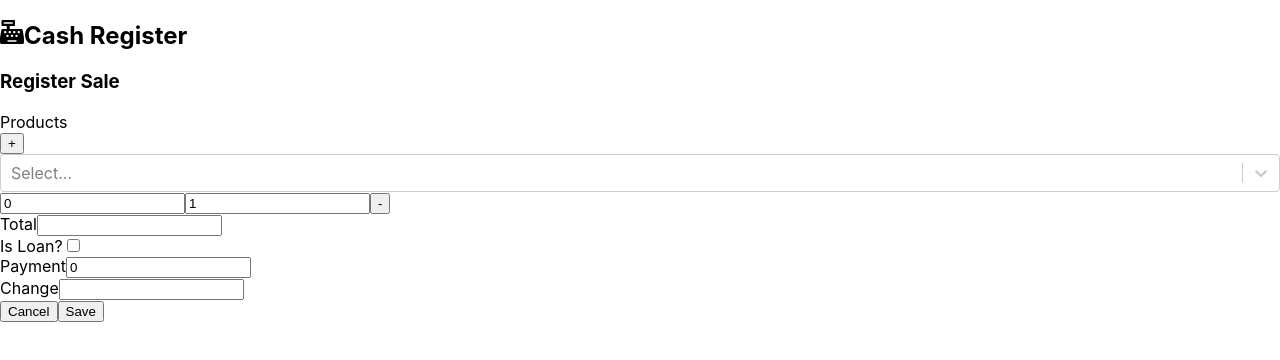
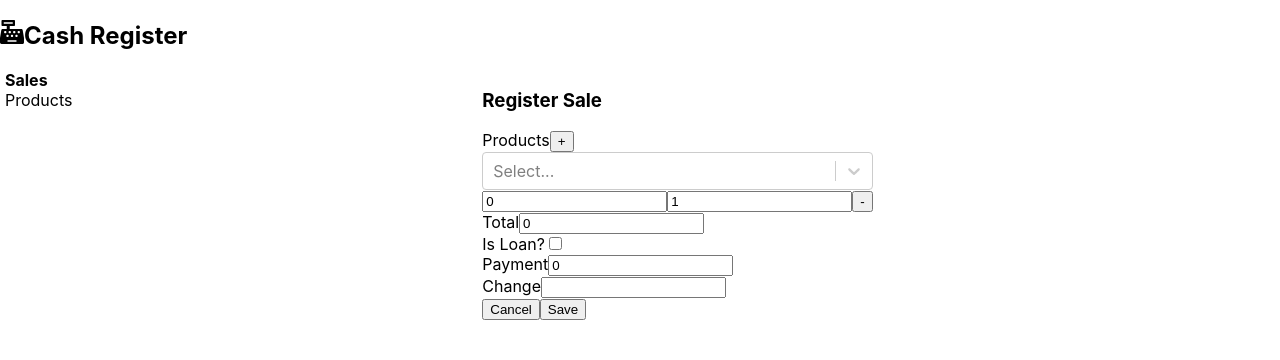
Before and after one commit to jcruz017/react-cash-register, a React (Create React App) app: page /sales/sale/new in a window 1280 px wide. Shown: the top 360 px of the page. Built offline with nearby package versions, Linux system fonts and the light colour scheme; no server answers.

Commit message:
Avances en el frontend

```diff
--- a/package.json
+++ b/package.json
@@ -14,6 +14,7 @@
     "react": "^18.2.0",
     "react-dom": "^18.2.0",
     "react-icons": "^4.4.0",
+    "react-loading": "^2.0.3",
     "react-router-dom": "^6.3.0",
     "react-scripts": "5.0.1",
     "react-select": "^5.4.0",
--- a/src/App.tsx
+++ b/src/App.tsx
@@ -1,18 +1,28 @@
 import React from 'react';
 import { FaCashRegister} from "react-icons/fa";
-import { Navigate, Route, Routes } from 'react-router-dom';
+import { Navigate, Route, Routes, NavLink } from 'react-router-dom';
 import ProductForm from './components/ProductForm';
 import ProductList from './components/ProductList';
 import SaleForm from './components/SaleForm';
 import SaleList from './components/SaleList';
 
 function App() {
+  const isNavigationActiveClass = ({isActive}: {isActive: boolean}) =>
+  `app-navigation-item ${isActive ? "selected" : undefined}`;
   return (
     <div className="App">
       <h2>
         <FaCashRegister/>
         Cash Register
       </h2>
+      <div className="app-navigation">
+
+
+      <div className="app-navigation-menu">
+        <NavLink to= "/sales" className={isNavigationActiveClass}>Sales</NavLink>
+        <NavLink to= "/products" className={isNavigationActiveClass}>Products</NavLink>
+
+      </div>
       <div className="app-navigation-content">
         <Routes>
           <Route path="/" element={<Navigate replace to="products"/>} />
@@ -25,6 +35,7 @@ function App() {
         </Routes>
 
       </div>
+      </div>
     </div>
   );
 }
--- a/src/components/ProductList.tsx
+++ b/src/components/ProductList.tsx
@@ -2,6 +2,7 @@ import React from "react";
 import axios from "axios";
 import { API } from "../config/constants";
 import { NavLink } from "react-router-dom";
+import Loading from "react-loading";
 
 export interface Product {
     productId: number;
@@ -14,16 +15,19 @@ export interface Product {
 
 export default function ProductList() {
     const [products, setProducts] = React.useState<ReadonlyArray<Product>>([]);
+    const [isloading, setLoading] = React.useState<Boolean>(false);
 
-    const getProducts = React.useCallback(async ()=> {
+    const getProducts = React.useCallback(async () => {
+        setLoading(true);
 
-        try{
+        try {
             const response = await axios.get<ReadonlyArray<Product>>(`${API}/Product`)
             setProducts(response.data);
         } catch (error) {
             console.error(error);
         }
-    }, [setProducts]);
+        setLoading(false);
+    }, [setProducts, setLoading]);
 
     const toggleProduct = React.useCallback(async (id: number) => {
         try {
@@ -40,10 +44,11 @@ export default function ProductList() {
     }, [products, setProducts]);
 
 
-    React.useEffect(()=> {getProducts();
+    React.useEffect(() => {
+        getProducts();
     }, [getProducts]);
 
-     return(
+    return (
         <div className="product-lists">
             <NavLink to='/products/product/new'>
                 <button>Add</button>
@@ -61,8 +66,8 @@ export default function ProductList() {
                 </thead>
                 <tbody>
                     {products.length > 0 ? (
-                        products.map((product, index)=>(
-                        <tr key={product.productId} className={index % 2 == 1 ? "odd"  : "even"}>
+                        products.map((product, index) => (
+                            <tr key={product.productId} className={index % 2 == 1 ? "odd" : "even"}>
                                 <td>{product.name}</td>
                                 <td>{product.salePrice}</td>
                                 <td>{product.buyPrice}</td>
@@ -80,9 +85,11 @@ export default function ProductList() {
                         ))
                     ) : (
                         <tr>
-                            <td className="center">
-                                no Data Available
-                            </td>
+                            <td colSpan={6} className="center">{isloading ? (
+                                <Loading type="spinningBubbles" color="black" className="loading-animation" />
+                            ) :
+                                <>No Data Available</>
+                            }</td>
                         </tr>
 
                     )}
--- a/src/components/SaleForm.tsx
+++ b/src/components/SaleForm.tsx
@@ -43,7 +43,9 @@ export default function SaleForm() {
         productSales: [{
             productId: 0,
             quantity: 1,
-        }]
+            price: 0
+        }],
+        total: 0
     });
     const getProducts = React.useCallback(async () => {
 
@@ -137,7 +139,8 @@ export default function SaleForm() {
                 )}
                 <div className="form-group">
                     <div className="form-group-header">
-                        <div className="form-title">Products</div>
+                        <div className="form-title">
+                            Products
                             <button
                                 disabled={editMode}
                                 type="button"
@@ -150,6 +153,8 @@ export default function SaleForm() {
                                 })}>
                                 +
                             </button>
+                        </div>
+
                         <div />
                         <div className="form-group-body">
                             {saleForm.productSales.map((productSale, index) => (
--- a/src/components/SaleList.tsx
+++ b/src/components/SaleList.tsx
@@ -4,6 +4,7 @@ import { API } from '../config/constants';
 import { NavLink } from 'react-router-dom';
 import { Product } from './ProductList';
 import { disconnect } from 'process';
+import Loading from 'react-loading';
 
 type Dict<TValue> = {
     [key: string]: TValue
@@ -31,8 +32,10 @@ export interface Sale {
 export default function SaleList() {
     const [sales, setSales] = React.useState<ReadonlyArray<Sale>>([]);
     const [showDetail, setShowDetail] = React.useState<Dict<Boolean>>({});
+    const [isloading, setLoading] = React.useState<Boolean>(false);
 
     const getSales = React.useCallback(async () => {
+        setLoading(true);
         try {
             const response = await axios.get<ReadonlyArray<Sale>>(`${API}/Sale`)
             setSales(response.data);
@@ -40,7 +43,8 @@ export default function SaleList() {
         } catch (error) {
             console.error(error);
         }
-    }, [setSales]);
+        setLoading(false)
+    }, [setSales, setShowDetail, setLoading]);
 
     React.useEffect(() => {
         getSales();
@@ -67,8 +71,8 @@ export default function SaleList() {
                 <tbody>
                     {sales.length > 0 ? (
                         sales.map((sale, index) => (
-                            <React.Fragment>
-                                <tr key={sale.saleId} className={index % 2 === 1 ? 'odd' : 'even'}>
+                            <React.Fragment key={sale.saleId}>
+                                <tr  className={index % 2 === 1 ? 'odd' : 'even'}>
                                     <td>
                                         <button onClick={() =>
                                             setShowDetail({ ...showDetail, [sale.saleId]: !showDetail[sale.saleId] })
@@ -102,7 +106,7 @@ export default function SaleList() {
                                                 </thead>
                                                 <tbody>
                                                     {sale.productSales.map((productSale, psIndex) => (
-                                                        <tr>
+                                                        <tr key={productSale.productSaleId} className={psIndex % 2 === 1 ? "odd" : "even"}>
                                                             <td>{productSale.product.name}</td>
                                                             <td>{productSale.quantity}</td>
                                                             <td>{productSale.price}</td>
@@ -118,8 +122,12 @@ export default function SaleList() {
                             </React.Fragment>
                         ))
                     ) : (
-                        <tr>
-                            <td className='center'>No Data Available</td>
+                        <tr >
+                            <td colSpan={8} className="center">{isloading ? (
+                                <Loading type="spinningBubbles" color="black" className="loading-animation" />
+                            ) :
+                                <>No Data Available</>
+                            }</td>
                         </tr>
                     )}
                 </tbody>
--- a/src/index.css
+++ b/src/index.css
@@ -11,3 +11,40 @@ code {
   font-family: source-code-pro, Menlo, Monaco, Consolas, 'Courier New',
     monospace;
 }
+.app-navigation{
+  display:flex;
+  flex-wrap: wrap;
+  flex-direction: row;
+  min-height: calc(100vh - 100px);
+}
+
+.app-navigation .app-navigation-menu {
+  display:flex;
+  flex-direction: column;
+  margin-left: 5px;
+  margin-right: 5px;
+
+}
+
+.app-navigation .app-navigation-menu .app-navigation-item {
+  text-decoration: none;
+  color: black
+}
+
+.app-navigation .app-navigation-menu .app-navigation-item.selected{
+  font-weight: bold;
+}
+
+.app-navigation-content{
+  flex-basis: calc(100% - 80px);
+  display: flex;
+  justify-content: center;
+}
+
+.center{
+  text-align: center;
+}
+.loading-animation{
+  display: inline-block;
+  padding: 1rem;
+}
```
Also changed, not shown: 1 other file (tests, documents, lock files or other folders). Lines whose indentation alone changed are shown as unchanged.
